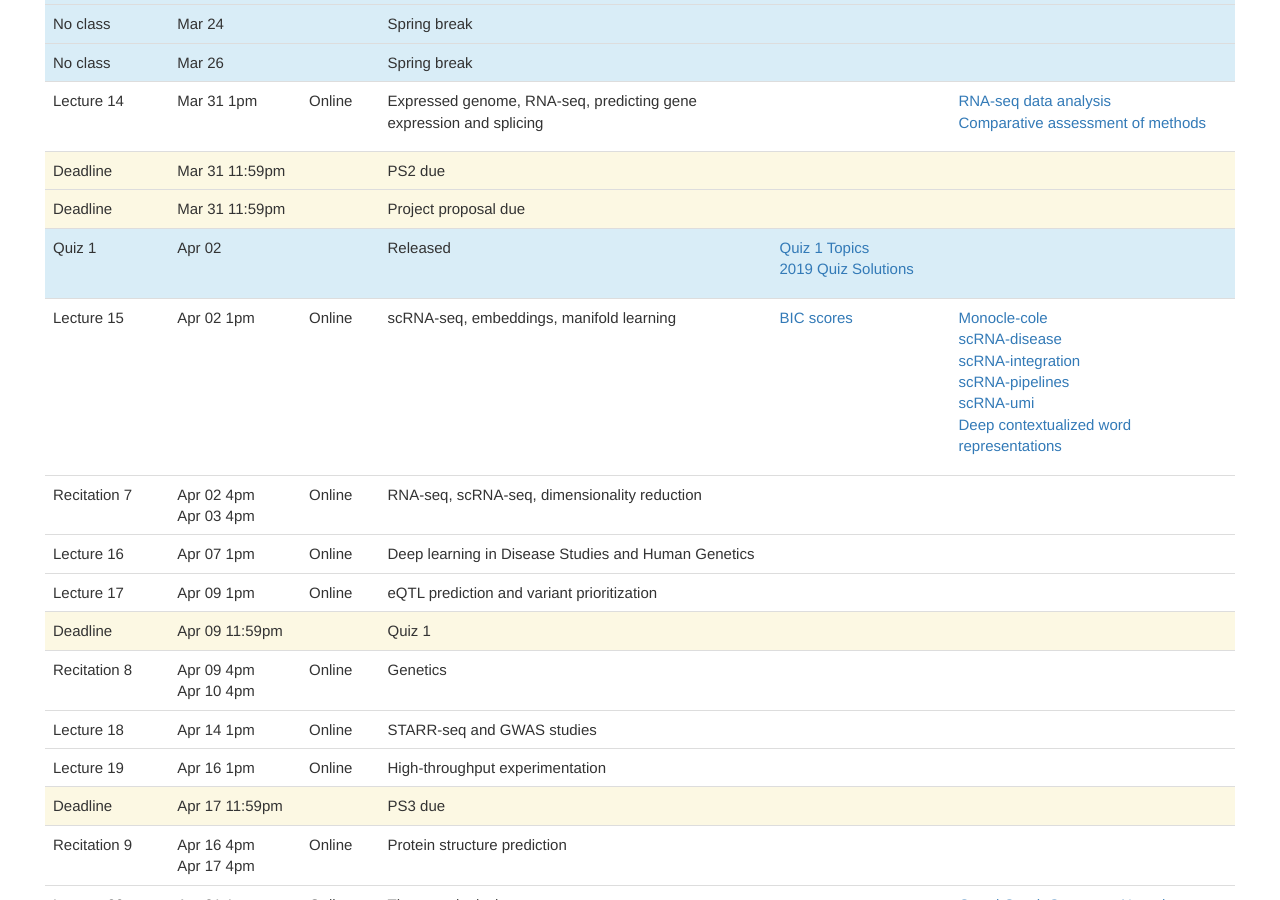
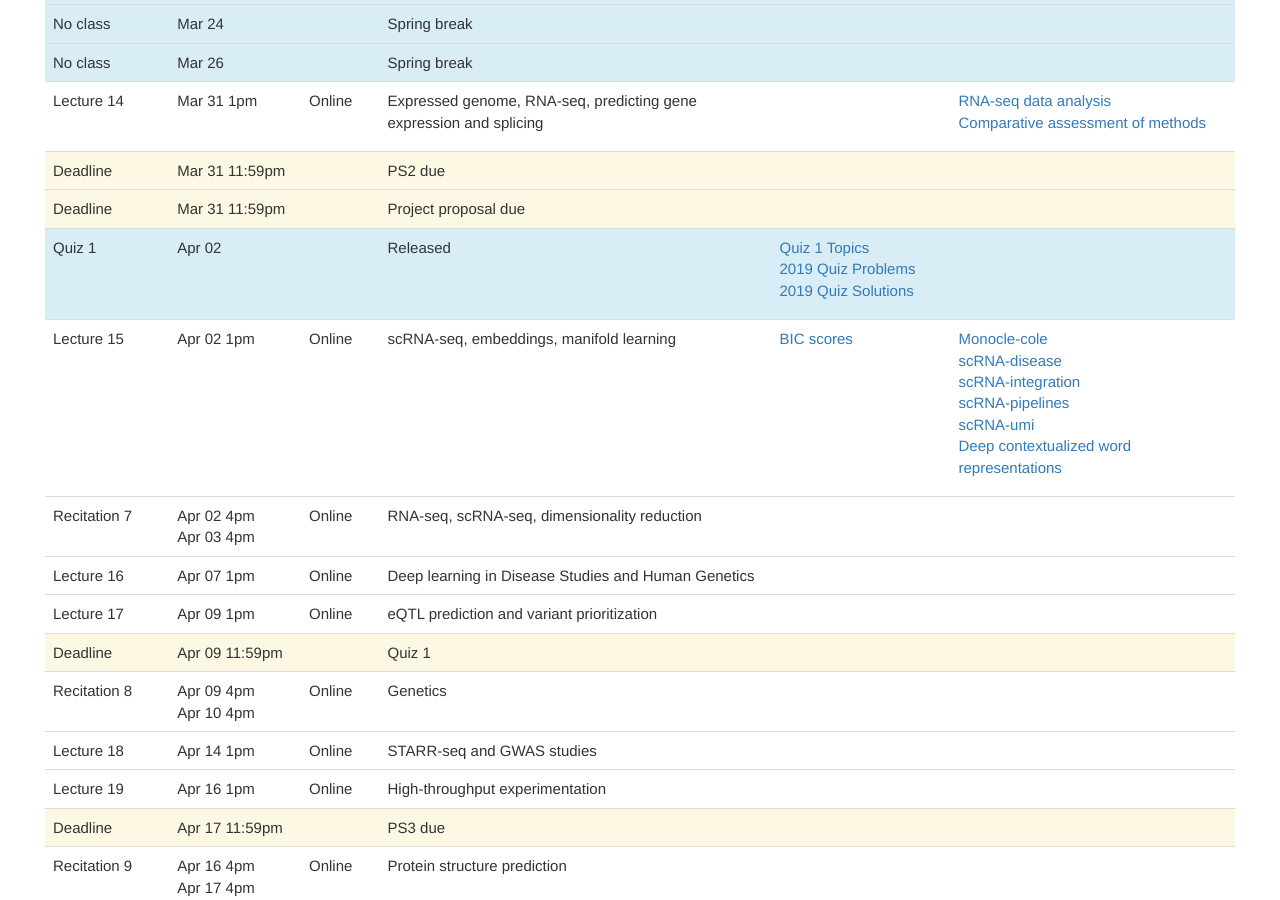
Before and after one commit to mit6874/mit6874.github.io, a Jekyll site: the page built from index.html, in a window 1280 px wide and 900 px high, scrolled down 2598 px. Built offline with Jekyll 4.4.1, drawn with Linux system fonts in a browser that asks for light colours; nearby versions of some CDN libraries.

Commit message:
Quiz Problems 2019

```diff
--- a/index.html
+++ b/index.html
@@ -428,6 +428,7 @@ layout: default
             <td>
                 <ul>
                     <li><a href="https://piazza.com/class/k5yc2zd83zi2rz?cid=52">Quiz 1 Topics</a></li>
+                    <li><a href="assets/sp2020/abridged_quiz_problems_2019.pdf">2019 Quiz Problems</a></li>
                     <li><a href="assets/sp2020/abridged_quiz_solutions_2019.pdf">2019 Quiz Solutions</a></li>
                 </ul>
             </td>
```
Also changed, not shown: 1 other file.
